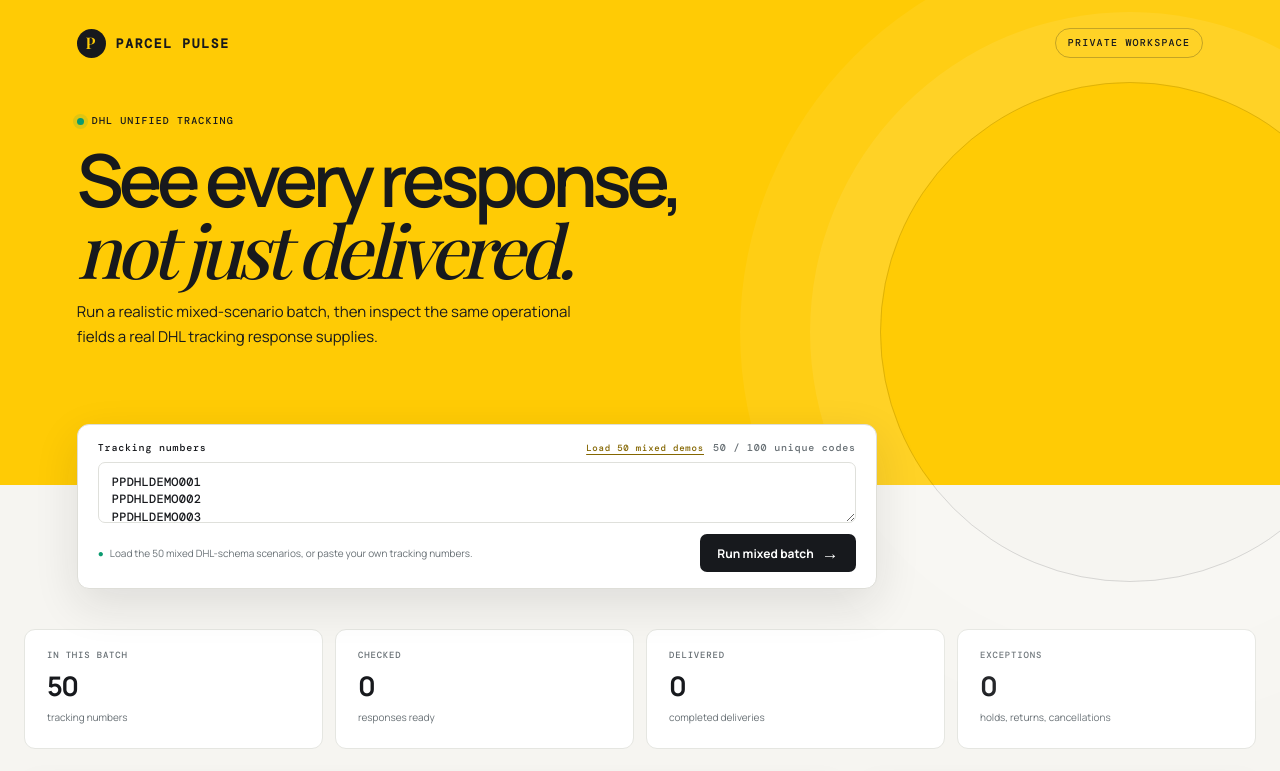
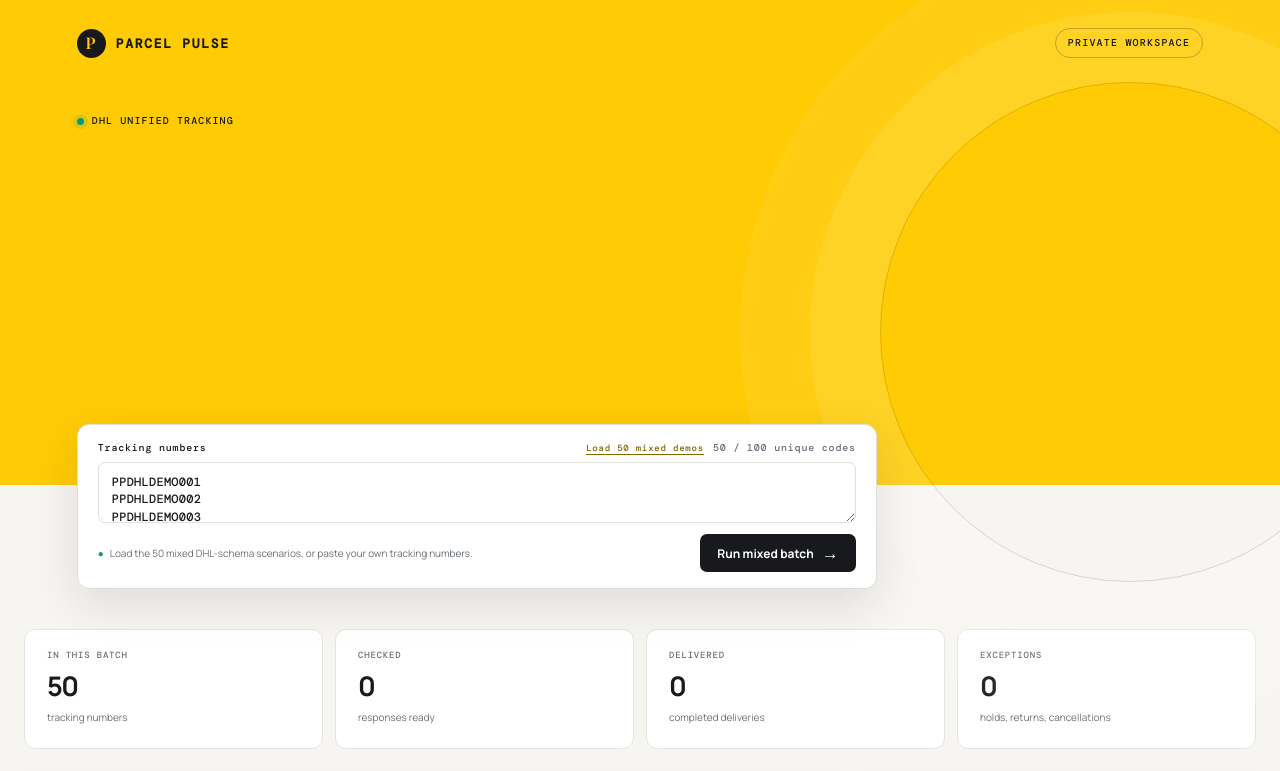
Before and after one commit to keosea1234-rgb/parcel-pulse-dhl-tracker, a Next.js app: page / in a window 1280 px wide. Shown: the top 771 px of the page. Built offline with nearby package versions, Linux system fonts and the light colour scheme; a web font is replaced by a local one.

Commit message:
Simplify tracking hero heading

```diff
--- a/app/page.tsx
+++ b/app/page.tsx
@@ -158,7 +158,7 @@
     <main className="app-shell">
       <section className="hero-panel">
         <nav className="topbar" aria-label="Main navigation"><a className="brand" href="#top"><span className="brand-mark">P</span><span>PARCEL PULSE</span></a><span className="single-user">PRIVATE WORKSPACE</span></nav>
-        <div className="hero-copy" id="top"><p className="eyebrow"><span className="pulse-dot" /> DHL UNIFIED TRACKING</p><h1>See every response,<br /><em>not just delivered.</em></h1><p className="hero-description">Run a realistic mixed-scenario batch, then inspect the same operational fields a real DHL tracking response supplies.</p></div>
+        <div className="hero-copy" id="top"><p className="eyebrow"><span className="pulse-dot" /> DHL UNIFIED TRACKING</p></div>
         <form className="batch-form" onSubmit={runBatch}>
           <div className="form-head"><label htmlFor="tracking-numbers">Tracking numbers</label><div><button className="demo-fill" type="button" onClick={loadDemoCodes} disabled={isRunning}>Load 50 mixed demos</button><span>{parsedCount} / 100 unique codes</span></div></div>
           <textarea id="tracking-numbers" value={batchText} onChange={(event) => setBatchText(event.target.value)} placeholder="Paste one code per line, or separate codes with commas" disabled={isRunning} />
```
